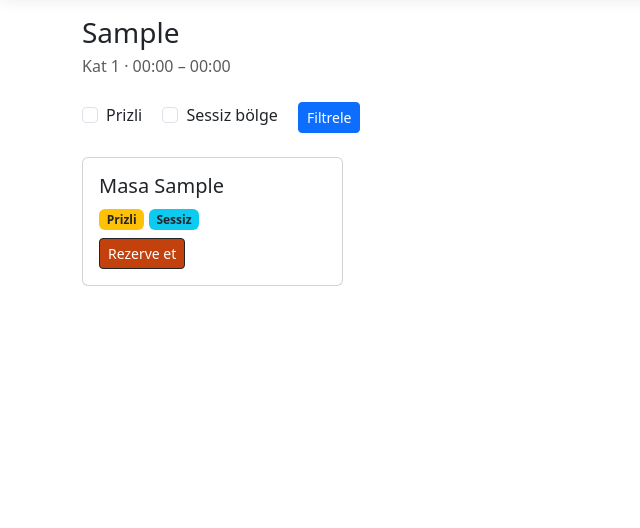
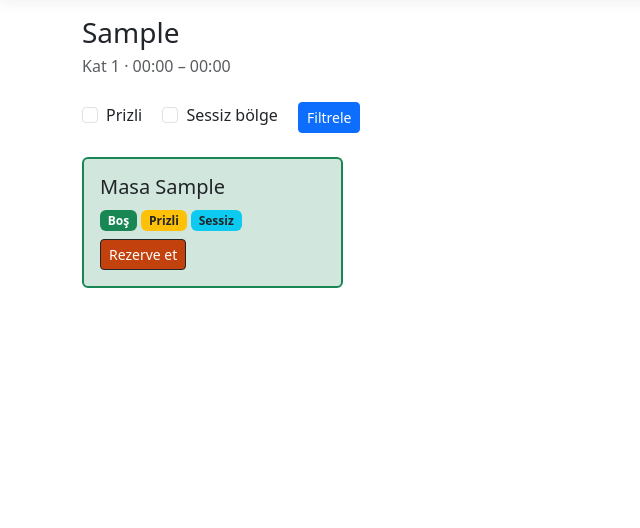
Before and after one commit to ikramirzayev/DeskFlow, an ASP.NET Core app: page /SalonDetay?id=1 in a window 1280 px wide. Shown: the part 57-585 px from the top of the page, without its empty margins (0-640 px from the left). Run offline with ASP.NET Core 8, Linux system fonts and the light colour scheme; tables that the repository leaves empty hold one stand-in row (values such as "Sample post"); style sheets or scripts are compiled from the project's sources; some libraries are stand-ins or nearby versions.

Commit message:
SalonDetay: masa doluluk rengi ve kart tıklama

```diff
--- a/src/DeskFlow.Web/Pages/SalonDetay.cshtml
+++ b/src/DeskFlow.Web/Pages/SalonDetay.cshtml
@@ -25,11 +25,13 @@
 <div class="row">
     @foreach (var masa in Model.Masalar)
     {
+        var dolu = Model.DoluMasaIdleri.Contains(masa.Id);
         <div class="col-6 col-md-4 col-lg-3 mb-3">
-            <div class="card h-100">
+            <div class="card h-100 border-2 @(dolu ? "border-danger bg-danger-subtle" : "border-success bg-success-subtle")">
                 <div class="card-body">
                     <h2 class="h5 card-title">Masa @masa.MasaNo</h2>
                     <div class="mb-2">
+                        <span class="badge @(dolu ? "bg-danger" : "bg-success")">@(dolu ? "Dolu" : "Boş")</span>
                         @if (masa.PrizliMi)
                         {
                             <span class="badge bg-warning text-dark">Prizli</span>
@@ -39,7 +41,7 @@
                             <span class="badge bg-info text-dark">Sessiz</span>
                         }
                     </div>
-                    <a class="btn df-btn btn-dark btn-sm" asp-page="/RezervasyonOlustur" asp-route-masaId="@masa.Id">Rezerve et</a>
+                    <a class="btn df-btn btn-dark btn-sm stretched-link" asp-page="/RezervasyonOlustur" asp-route-masaId="@masa.Id">Rezerve et</a>
                 </div>
             </div>
         </div>
--- a/src/DeskFlow.Web/Pages/SalonDetay.cshtml.cs
+++ b/src/DeskFlow.Web/Pages/SalonDetay.cshtml.cs
@@ -26,6 +26,7 @@ public class SalonDetayModel : PageModel
     public Salon? Salon { get; set; }
 
     public List<Masa> Masalar { get; set; } = new();
+    public HashSet<int> DoluMasaIdleri { get; set; } = new();
 
     public async Task<IActionResult> OnGetAsync()
     {
@@ -46,6 +47,15 @@ public class SalonDetayModel : PageModel
         }
 
         Masalar = await sorgu.OrderBy(m => m.MasaNo).ToListAsync();
+        var masaIdleri = Masalar.Select(m => m.Id).ToList();
+        var simdi = DateTime.UtcNow;
+
+        DoluMasaIdleri = (await _db.Rezervasyonlar
+            .Where(r => masaIdleri.Contains(r.MasaId)
+                && (r.Durum == RezervasyonDurumu.Beklemede || r.Durum == RezervasyonDurumu.Aktif)
+                && r.Baslangic <= simdi && simdi < r.Bitis)
+            .Select(r => r.MasaId)
+            .ToListAsync()).ToHashSet();
         return Page();
     }
 }
```
